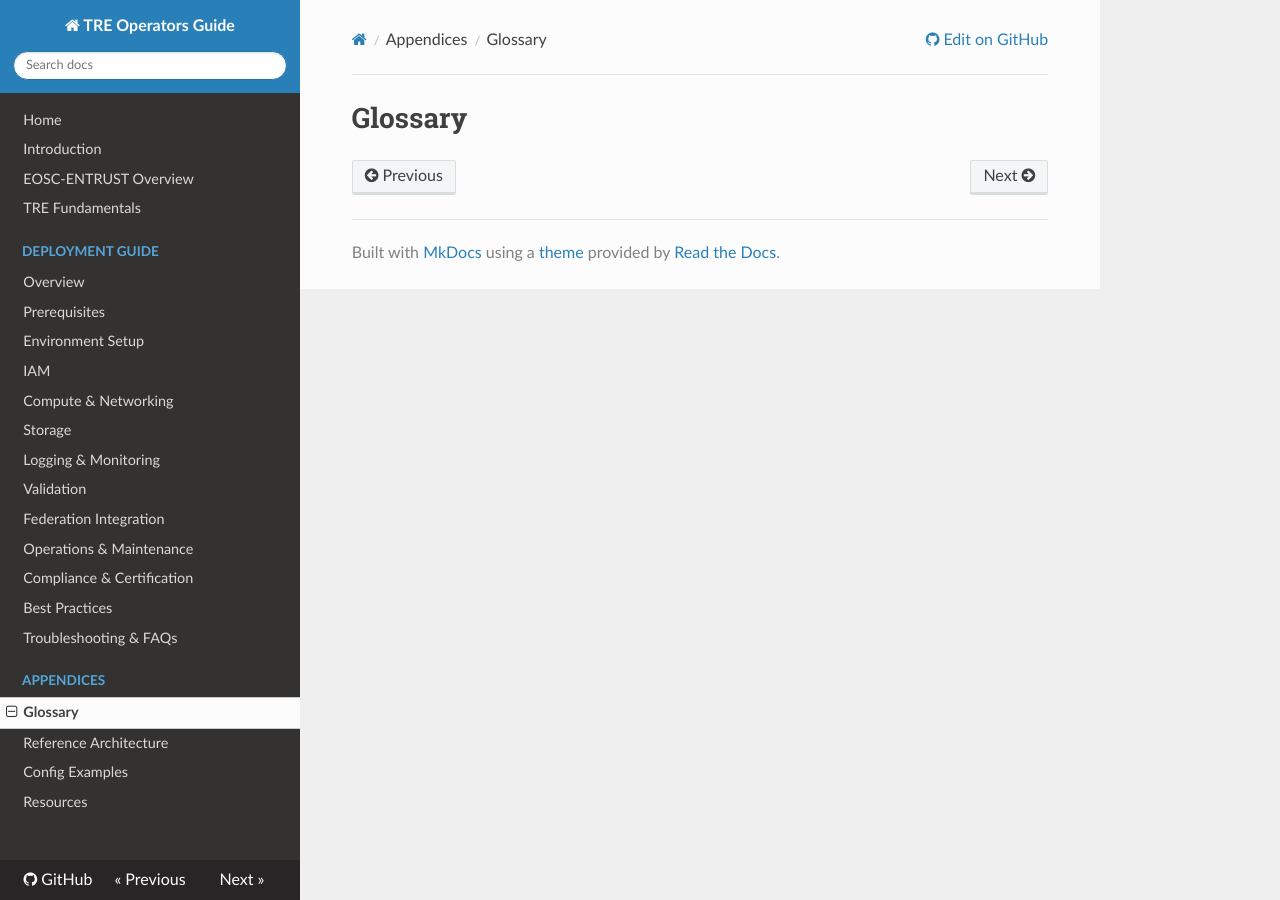
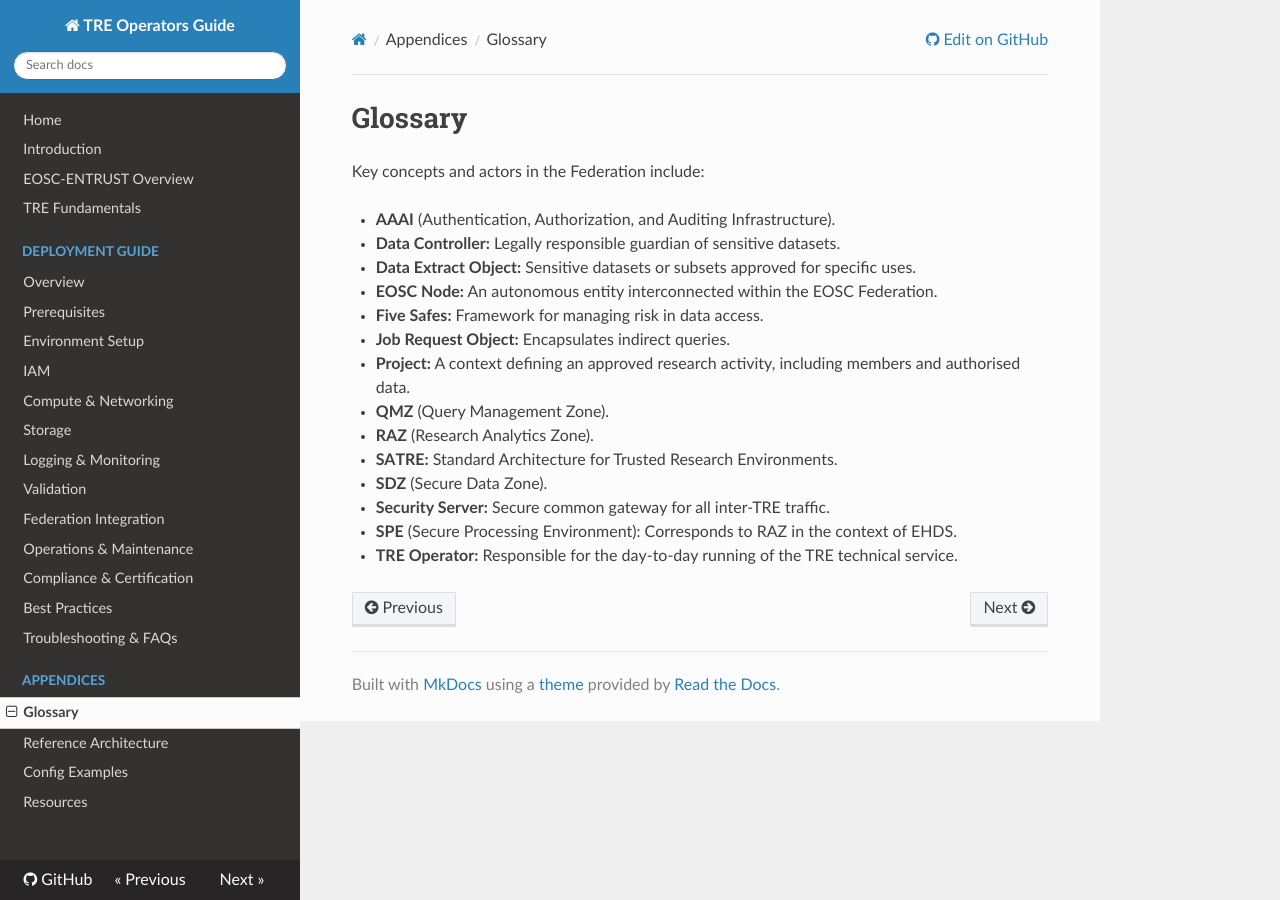
Before and after one commit to unioslo/tre-operators-docs, an MkDocs documentation site: the page built from docs/appendices/glossary.md, in a window 1280 px wide. Built offline with MkDocs 1.6.1, drawn with Linux system fonts in a browser that asks for light colours; nearby versions of some CDN libraries.

Commit message:
Add glossary of key concepts and actors in the Federation

```diff
--- a/docs/appendices/glossary.md
+++ b/docs/appendices/glossary.md
@@ -1 +1,18 @@
 # Glossary
+
+Key concepts and actors in the Federation include:
+
+*   **AAAI** (Authentication, Authorization, and Auditing Infrastructure).
+*   **Data Controller:** Legally responsible guardian of sensitive datasets.
+*   **Data Extract Object:** Sensitive datasets or subsets approved for specific uses.
+*   **EOSC Node:** An autonomous entity interconnected within the EOSC Federation.
+*   **Five Safes:** Framework for managing risk in data access.
+*   **Job Request Object:** Encapsulates indirect queries.
+*   **Project:** A context defining an approved research activity, including members and authorised data.
+*   **QMZ** (Query Management Zone).
+*   **RAZ** (Research Analytics Zone).
+*   **SATRE:** Standard Architecture for Trusted Research Environments.
+*   **SDZ** (Secure Data Zone).
+*   **Security Server:** Secure common gateway for all inter-TRE traffic.
+*   **SPE** (Secure Processing Environment): Corresponds to RAZ in the context of EHDS.
+*   **TRE Operator:** Responsible for the day-to-day running of the TRE technical service.
```
